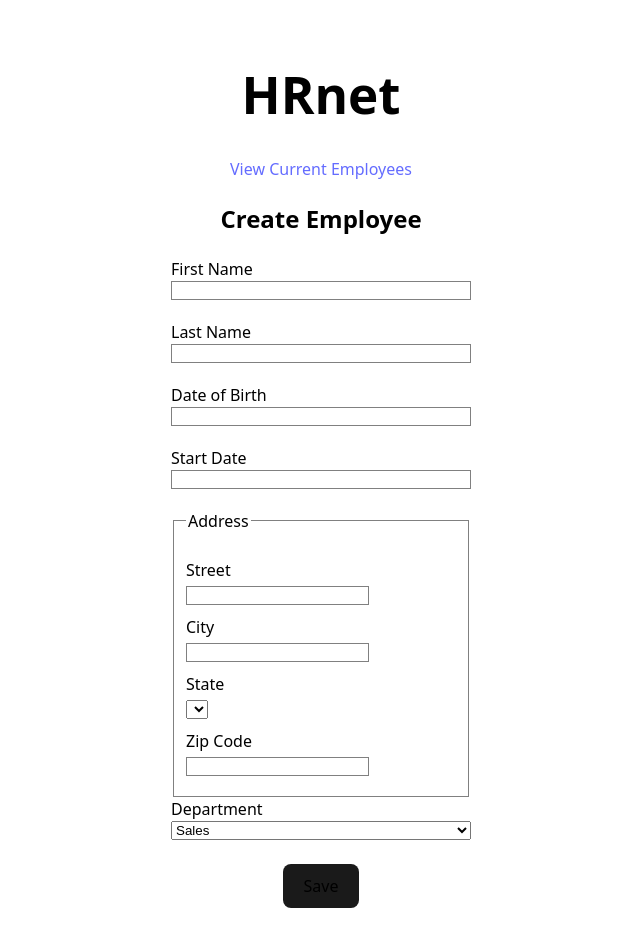
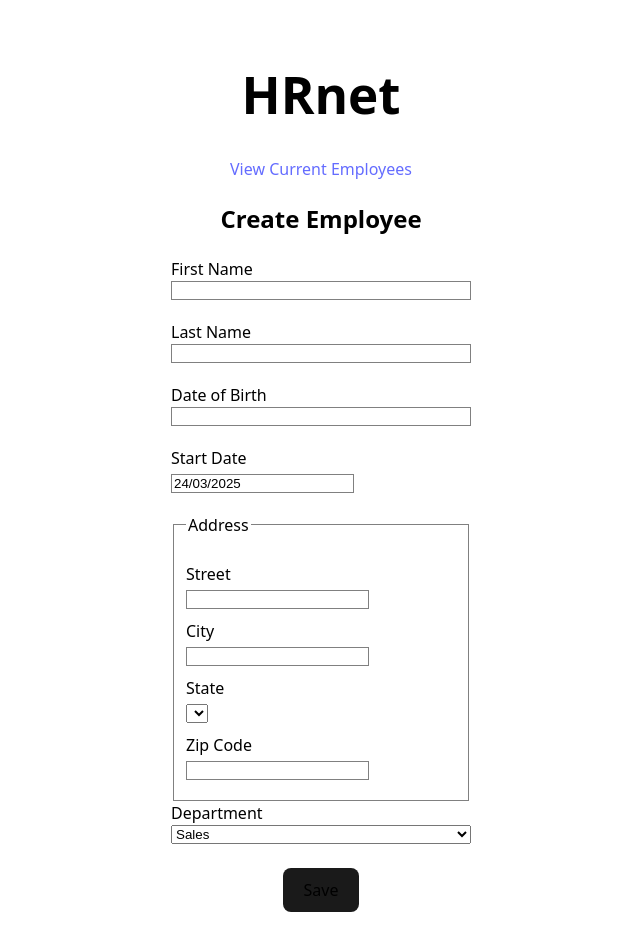
Before and after one commit to jorisbertier/HRnet, a React (Vite) app: page / in a window 1280 px wide. Shown: the whole page, without its empty margins (319-959 px from the left). Built offline with nearby package versions, Linux system fonts and the light colour scheme.

Commit message:
add datetime picker & date fns

```diff
--- a/package.json
+++ b/package.json
@@ -10,7 +10,9 @@
     "preview": "vite preview"
   },
   "dependencies": {
+    "date-fns": "^4.1.0",
     "react": "^19.0.0",
+    "react-datepicker": "^8.2.1",
     "react-dom": "^19.0.0"
   },
   "devDependencies": {
--- a/src/components/Form.jsx
+++ b/src/components/Form.jsx
@@ -1,11 +1,22 @@
 import React, { useState } from 'react'
 import '../css/form.css'
 import Modal from './Modal/Modal'
+import DatePicker from "react-datepicker";
+import "react-datepicker/dist/react-datepicker.css";
+import { registerLocale, setDefaultLocale } from "react-datepicker";
+import { fr } from 'date-fns/locale';
+import { format } from "date-fns";
+
 
 function Form() {
 
     const [modalIsOpen, setModalIsOpen] = useState(false)
+    const [startDate, setStartDate] = useState(new Date());
     console.log(modalIsOpen)
+
+    console.log(format(startDate, "dd/MM/yyyy"))
+    registerLocale("fr", fr);
+    setDefaultLocale("fr");
 
     const handleSubmit = ()=> {
         setModalIsOpen(!modalIsOpen)
@@ -29,7 +40,7 @@ function Form() {
                     <input id="date-of-birth" type="text" />
 
                     <label htmlFor="start-date">Start Date</label>
-                    <input id="start-date" type="text" />
+                    <DatePicker selected={startDate} maxDate={new Date()} onChange={(date) => setStartDate(date)}  locale="fr" dateFormat="dd/MM/yyyy"/>
 
                     <fieldset className="address">
                         <legend className='title-address'>Address</legend>
```
Also changed, not shown: 1 other file (tests, documents, lock files or other folders).
